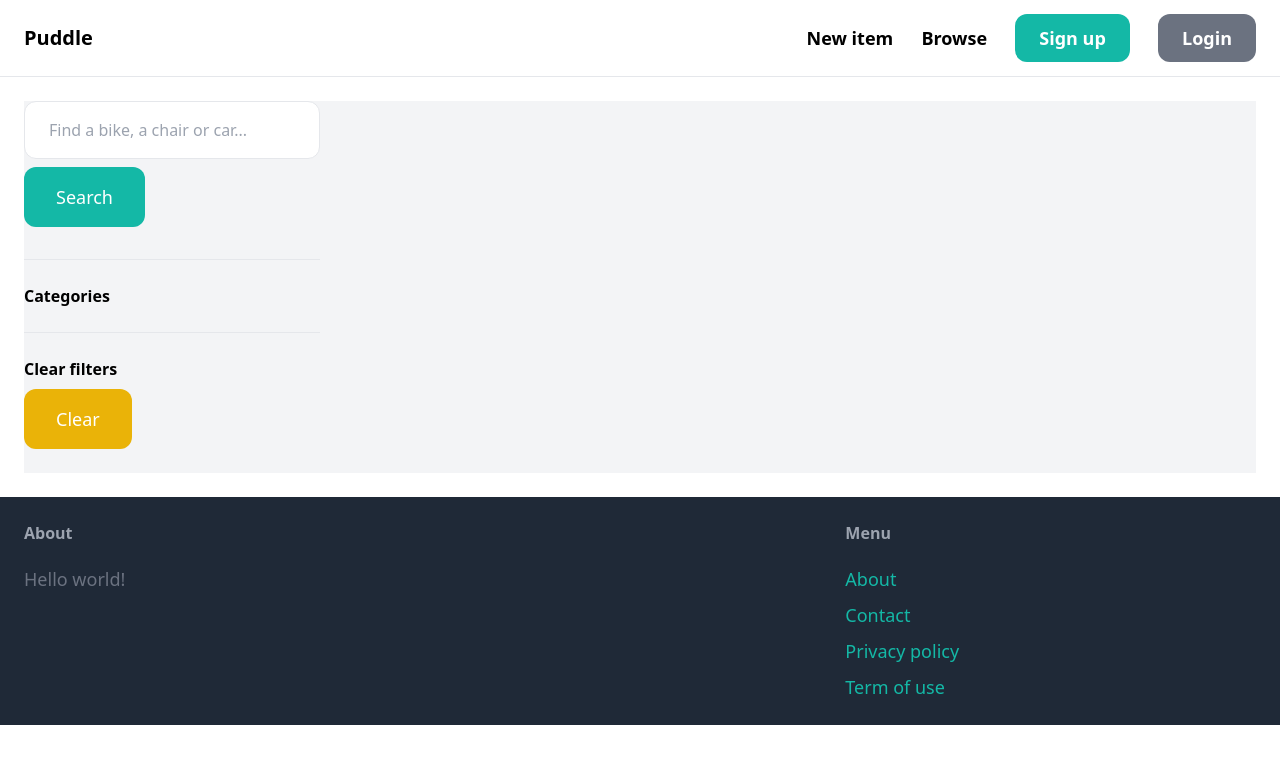
After one commit to Lsbcy-xue/djangoProjectDemo, a Django app: page /items/ in a window 1280 px wide. The commit adds this page. Shown: the top 764 px of the page. Run offline with Django 3.2, Linux system fonts and the light colour scheme; data that the repository does not hold is empty; some libraries are stand-ins or nearby versions.

Commit message:
New feature—side search bar

```diff
--- a/core/templates/core/base.html
+++ b/core/templates/core/base.html
@@ -16,7 +16,7 @@
 
             <div class="space-x-6">
                 <a href="{% url 'item:new' %}" class="text-lg font-semibold hover:text-gray-500">New item</a>
-                <a href="#" class="text-lg font-semibold hover:text-gray-500">Browse</a>
+                <a href="{% url 'item:items' %}" class="text-lg font-semibold hover:text-gray-500">Browse</a>
 
                 {% if request.user.is_authenticated %}
                     <a href="#" class="px-6 py-3 text-lg font-semibold bg-teal-500 text-white rounded-xl hover:bg-teal-700">Inbox</a>
--- a/dashboard/views.py
+++ b/dashboard/views.py
@@ -1,4 +1,4 @@
-from django.shortcuts import render
+from django.shortcuts import render, get_object_or_404
 from django.contrib.auth.decorators import login_required
 
 from item.models import Item
--- a/item/forms.py
+++ b/item/forms.py
@@ -27,3 +27,24 @@ class NewItemForm(forms.ModelForm):
                 'class': INPUT_CLASSES
             }),
         }
+
+
+class EditItemForm(forms.ModelForm):
+    class Meta:
+        model = Item
+        fields = ('name', 'description', 'price', 'image', 'is_sold',)
+
+        widgets = {
+            'name': forms.TextInput(attrs={
+                'class': INPUT_CLASSES
+            }),
+            'description': forms.Textarea(attrs={
+                'class': INPUT_CLASSES
+            }),
+            'price': forms.TextInput(attrs={
+                'class': INPUT_CLASSES
+            }),
+            'image': forms.FileInput(attrs={
+                'class': INPUT_CLASSES
+            }),
+        }
--- /dev/null
+++ b/item/templates/item/items.html
@@ -0,0 +1,58 @@
+{% extends 'core/base.html' %}
+
+{% block title %}Items{% endblock %}
+
+{% block content %}
+    <div class="pb-6 grid grid-cols-4 gap-4 bg-gray-100">
+        <div class="col-span-1">
+            <form method="get" action="{% url 'item:items' %}">
+                <input name="query" class="w-full py-4 px-6 border rounded-xl" type="text" value="{{ query }}"
+                       placeholder="Find a bike, a chair or car...">
+                <button class="my-2 py-4 px-8 text-lg bg-teal-500 text-white rounded-xl">Search</button>
+            </form>
+
+            <hr class="my-6">
+            <p class="font-semibold">Categories</p>
+
+            <ul>
+                {% for category in categories %}
+                	<li class="py-2 px-2 rounded-xl {% if category.id == category_id %} bg-gray-200 {% endif %}">
+                        <a href="{% url 'item:items' %}?query={{ query }}&category={{ category.id }}">
+                            {{ category.name }}
+                        </a>
+                    </li>
+                {% endfor %}
+            </ul>
+
+            <hr class="my-6">
+            <p class="font-semibold">Clear filters</p>
+            <ul>
+                <li>
+                    <a href="{% url 'item:items' %}" class="mt-2 py-4 px-8 inline-block bg-yellow-500
+                    text-lg rounded-xl text-white">Clear</a>
+                </li>
+            </ul>
+
+        </div>
+
+        <div class="col-span-3">
+            <div class="grid grid-cols-3 gap-3">
+            {% for item in items %}
+                <div>
+                    <a href="{% url 'item:detail' item.id %}">
+                        <div>
+                            <img src="{{ item.image.url }}" class="rounded-t-xl">
+                        </div>
+
+                        <div class="p-6 bg-white rounded-b-xl">
+                            <h2 class="text-2xl">{{ item.name }}</h2>
+                            <p class="text-gray-500">Price: {{ item.price }}</p>
+                        </div>
+                    </a>
+                </div>
+            {% endfor %}
+            </div>
+        </div>
+    </div>
+
+{% endblock %}
--- a/item/urls.py
+++ b/item/urls.py
@@ -5,6 +5,9 @@ from . import views
 app_name = 'item'
 
 urlpatterns = [
+    path('', views.items, name='items'),
     path('new/', views.new, name='new'),
     path('<int:pk>/', views.detail, name='detail'),
+    path('<int:pk>/delete/', views.delete, name='delete'),
+    path('<int:pk>/edit/', views.edit, name='edit'),
 ]
--- a/item/views.py
+++ b/item/views.py
@@ -1,10 +1,30 @@
 from django.shortcuts import render, get_object_or_404, redirect
 from django.contrib.auth.decorators import login_required
+from django.db.models import Q
 
-from .models import Item
-from .forms import NewItemForm
+from .models import Item, Category
+from .forms import NewItemForm, EditItemForm
 # Create your views here.
 
+
+def items(request):
+    query = request.GET.get('query', '')
+    category_id = request.GET.get('category', 0)
+    categories = Category.objects.all()
+    items = Item.objects.filter(is_sold=False)
+
+    if category_id:
+        items = items.filter(category_id=category_id)
+
+    if query:
+        items = items.filter(Q(name__icontains=query) | Q(description__icontains=query))
+
+    return render(request, 'item/items.html', {
+        'items': items,
+        'query': query,
+        'categories': categories,
+        'category_id': int(category_id),
+    })
 
 def detail(request, pk):
     item = get_object_or_404(Item, pk=pk)
@@ -35,3 +55,31 @@ def new(request):
         'form': form,
         'title': 'New Item',
     })
+
+
+@login_required
+def delete(request, pk):
+    item = get_object_or_404(Item, pk=pk, created_by=request.user)
+    item.delete()
+
+    return redirect('dashboard:index')
+
+
+@login_required
+def edit(request,pk):
+    item = get_object_or_404(Item, pk=pk, created_by=request.user)
+
+    if request.method == 'POST':
+        form = EditItemForm(request.POST, request.FILES, instance=item)
+
+        if form.is_valid():
+            form.save()
+
+            return redirect('item:detail', pk=item.id)
+    else:
+        form = EditItemForm(instance=item)
+
+    return render(request, 'item/form.html', {
+        'form': form,
+        'title': 'Edit Item',
+    })
```
Also changed, not shown: item/templates/item/detail.html (+11 -3 lines).
